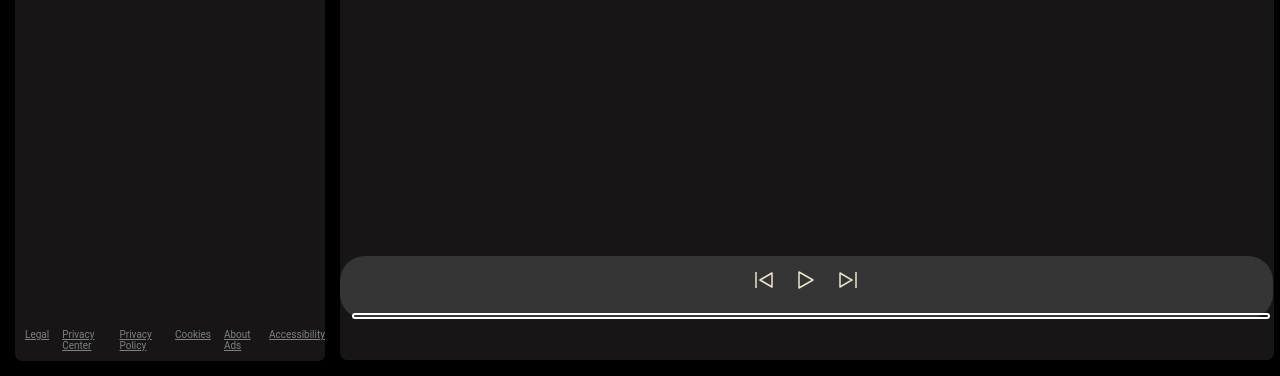
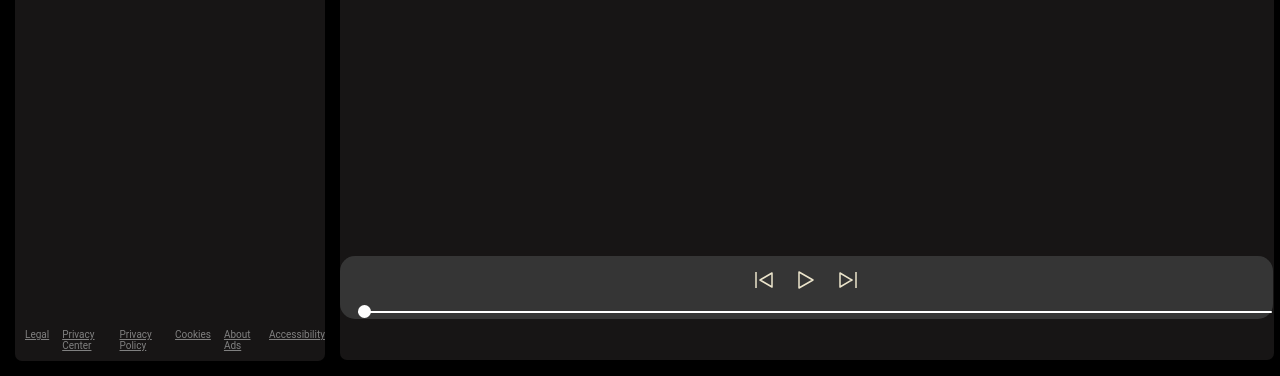
Before and after one commit to iAsadPanhwar/Spotify, a plain HTML site: page index.html in a window 1280 px wide. Shown: the part 451-827 px from the top of the page. Drawn offline with Linux system fonts and the light colour scheme; no server answers; a web font is replaced by a local one.

Commit message:
Changes Made

```diff
--- a/script.js
+++ b/script.js
@@ -23,6 +23,8 @@ async function getSongs() {
 }
 
 async function main() {
+
+    let currentSong;
     // Get the list of all songs
     let songs = await getSongs();
     console.log(songs);
@@ -45,6 +47,12 @@ async function main() {
                             </div></li>`;
     }
 
+    // Attach an event Listener to each Song
+    Array.from(document.querySelector(".songList").getElementsByTagName("li")).forEach(
+        (e) => { console.log(e.getElementsByTagName("div")[0]) }
+    )
+
+
 
 
 }
--- a/style.css
+++ b/style.css
@@ -171,7 +171,7 @@
     bottom: 30px;
     filter: invert(1);
     background: #CACACA;
-    border-radius: 25px;
+    border-radius: 15px;
     height: 39px;
 }
 
@@ -224,8 +224,20 @@
 .seekbar {
     height: 2px;
     width: 98%;
-    border: 2px solid black;
+    background:  black;
     position: absolute;
     bottom: 0;
     border-radius: 12px;
+    margin: 6px;
 }
+
+.circle{
+    width: 13px;
+    height: 13px;
+    border-radius: 13px;
+    background-color: black;
+    position: relative;
+    bottom: 6px;
+    left: 0;
+    transition: left 0.5s;
+}
```
